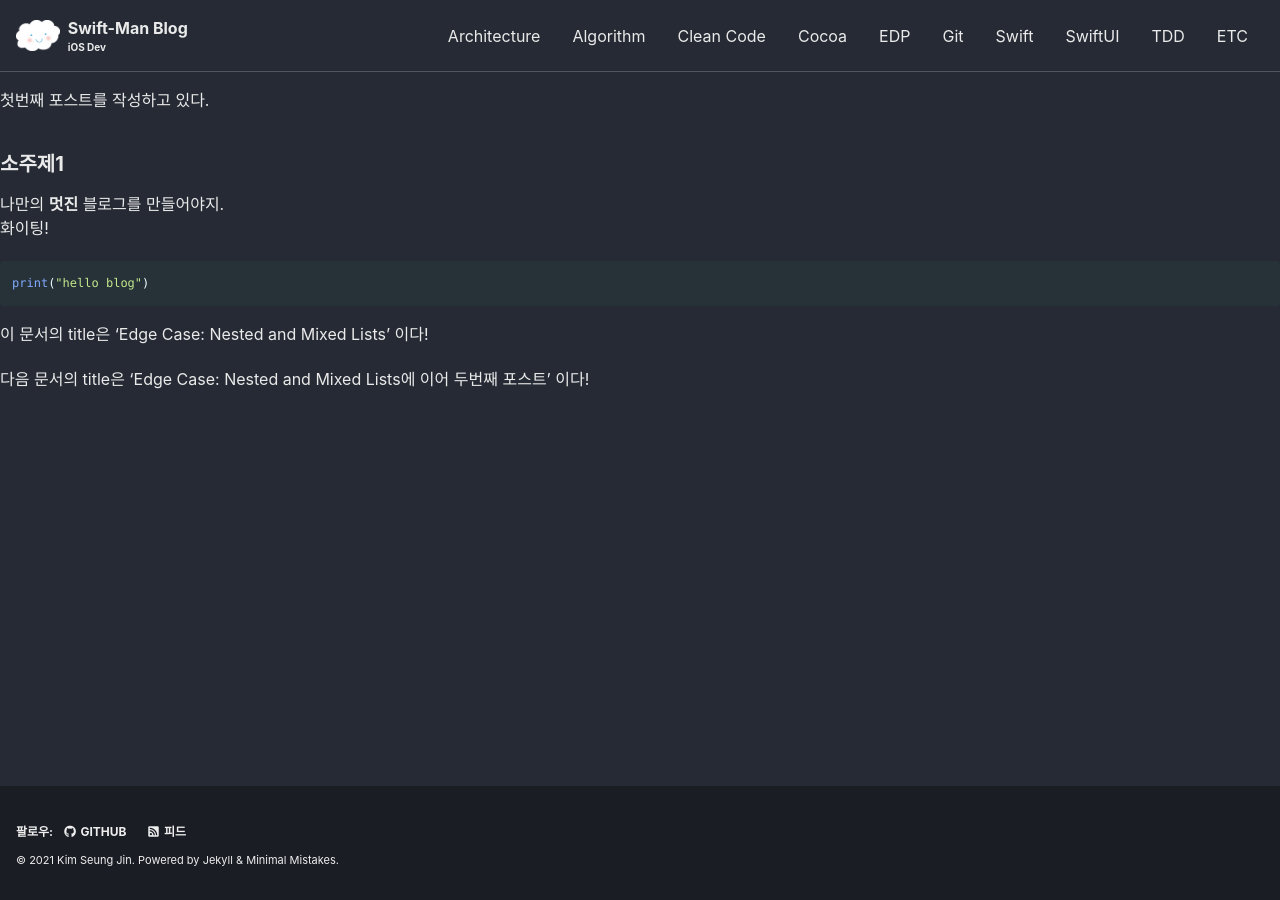
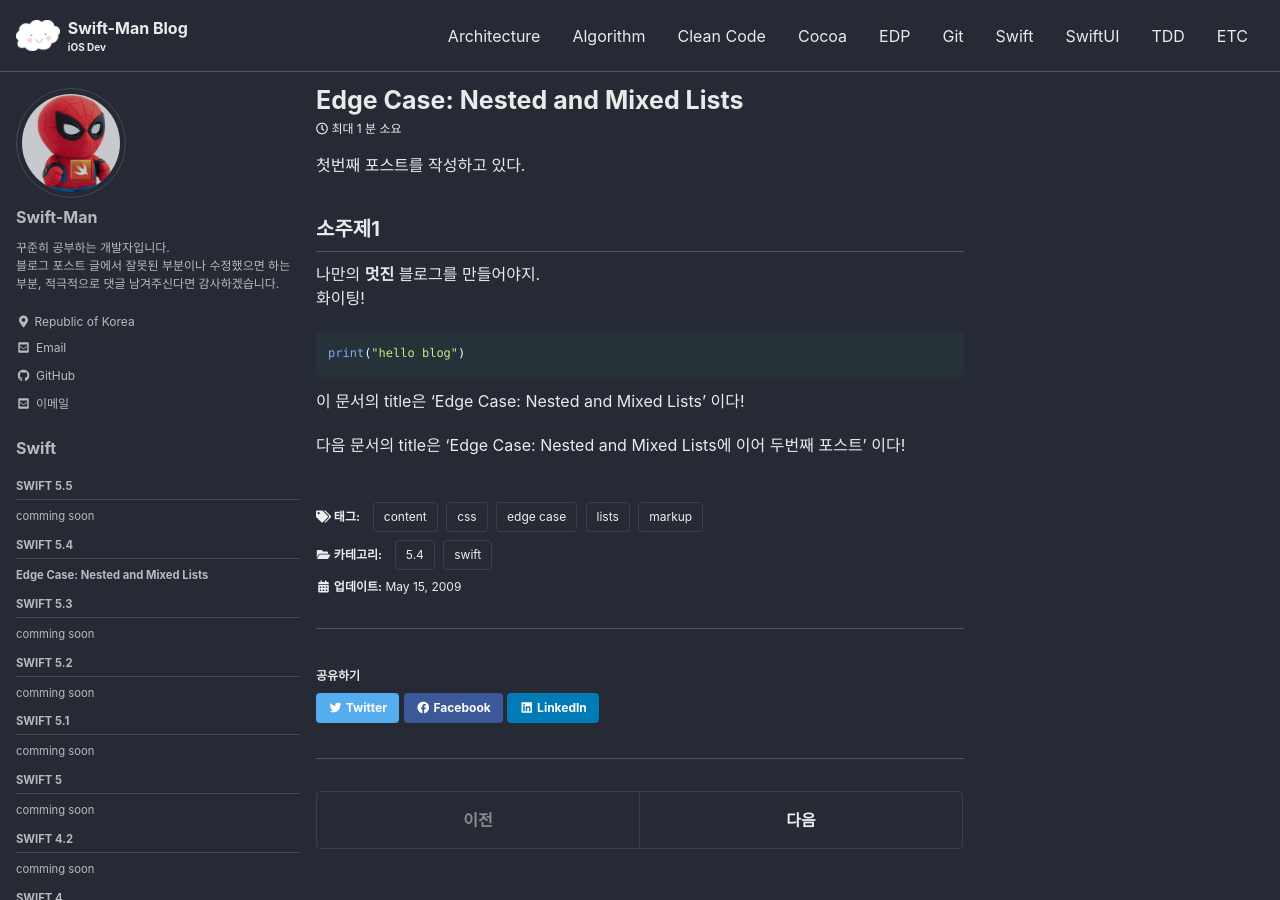
Before and after one commit to swift-man/swift-man.github.io, a Jekyll site: the page built from swift/5.4/_posts/2009-05-15-edge-case-nested-and-mixed-lists.md, in a window 1280 px wide and 900 px high. Built offline with Jekyll 4.4.1, drawn with Linux system fonts in a browser that asks for light colours; cached includes are drawn as plain includes; comment, search, counter and statistics services are not loaded; some of the changed text lies outside the part shown.

Commit message:
[Feat] 댓글 추가 테스트

```diff
--- a/_config.yml
+++ b/_config.yml
@@ -21,9 +21,9 @@
 subtitle                 : "iOS Dev"# site tagline that appears below site title in masthead
 name                     : "Kim Seung Jin"
 description              : "description."
-url                      : "https://swift-man.github.io/"# the base hostname & protocol for your site e.g.
+url                      : #"https://swift-man.github.io/"# the base hostname & protocol for your site e.g.
 baseurl                  : #"/blog"# the subpath of your site, e.g. "/blog"
-repository               : "swift-man/swift-man.github.io"# GitHub username/repo-name e.g. "mmistakes/minimal-mistakes"
+repository               : #"swift-man/swift-man.github.io"# GitHub username/repo-name e.g. "mmistakes/minimal-mistakes"
 teaser                   : "/assets/images/swift-man.jpg"# path of fallback teaser image, e.g. "/assets/images/500x300.png"
 logo                     : "/assets/images/cloud.png"# path of logo image to display in the masthead, e.g. "/assets/images/88x88.png"
 masthead_title           : "Swift-Man Blog"# overrides the website title displayed in the masthead, use " " for no title
@@ -32,7 +32,7 @@
 comments:
   provider               : true, "disqus", #"discourse", "facebook", "staticman", "staticman_v2", "utterances", "giscus", "custom"
   disqus:
-    shortname            :"https-swift-man-github-io" # https://help.disqus.com/customer/portal/articles/466208-what-s-a-shortname-
+    shortname            :https-swift-man-github-io # https://help.disqus.com/customer/portal/articles/466208-what-s-a-shortname-
   discourse:
     server               : # https://meta.discourse.org/t/embedding-discourse-comments-via-javascript/31963 , e.g.: meta.discourse.org
   facebook:
@@ -281,7 +281,7 @@
       path: ""
       type: posts
     values:
-      layout: default
+      layout: single
       author_profile: true
       read_time: true
       comments: true
--- /dev/null
+++ b/_includes/disqus.html
@@ -0,0 +1,35 @@
+<div id="disqus_thread"></div>
+<script>
+    /**
+     *  RECOMMENDED CONFIGURATION VARIABLES: EDIT AND UNCOMMENT
+     *  THE SECTION BELOW TO INSERT DYNAMIC VALUES FROM YOUR
+     *  PLATFORM OR CMS.
+     *
+     *  LEARN WHY DEFINING THESE VARIABLES IS IMPORTANT:
+     *  https://disqus.com/admin/universalcode/#configuration-variables
+     */
+
+    var disqus_config = function () {
+        // Replace PAGE_URL with your page's canonical URL variable
+        this.page.url = "{{ page.url | absolute_url }};";
+
+        // Replace PAGE_IDENTIFIER with your page's unique identifier variable
+        this.page.identifier = "{{ page.id }}";
+    };
+
+    (function() {  // REQUIRED CONFIGURATION VARIABLE: EDIT THE SHORTNAME BELOW
+        var d = document, s = d.createElement('script');
+
+        // IMPORTANT: Replace EXAMPLE with your forum shortname!
+        s.src = 'https://{{ site.comments.disqus.shortname }}.disqus.com/embed.js';
+
+        s.setAttribute('data-timestamp', +new Date());
+        (d.head || d.body).appendChild(s);
+    })();
+</script>
+<noscript>
+    Please enable JavaScript to view the
+    <a href="https://disqus.com/?ref_noscript" rel="nofollow">
+        comments powered by Disqus.
+    </a>
+</noscript>
--- a/swift/5.4/_posts/2009-05-15-edge-case-nested-and-mixed-lists.md
+++ b/swift/5.4/_posts/2009-05-15-edge-case-nested-and-mixed-lists.md
@@ -27,3 +27,5 @@
 이 문서의 title은 '{{ page.title }}' 이다!
 
 다음 문서의 title은 '{{ page.title | append: "에 이어 두번째 포스트" }}' 이다!
+
+{% include disqus.html %}
```
